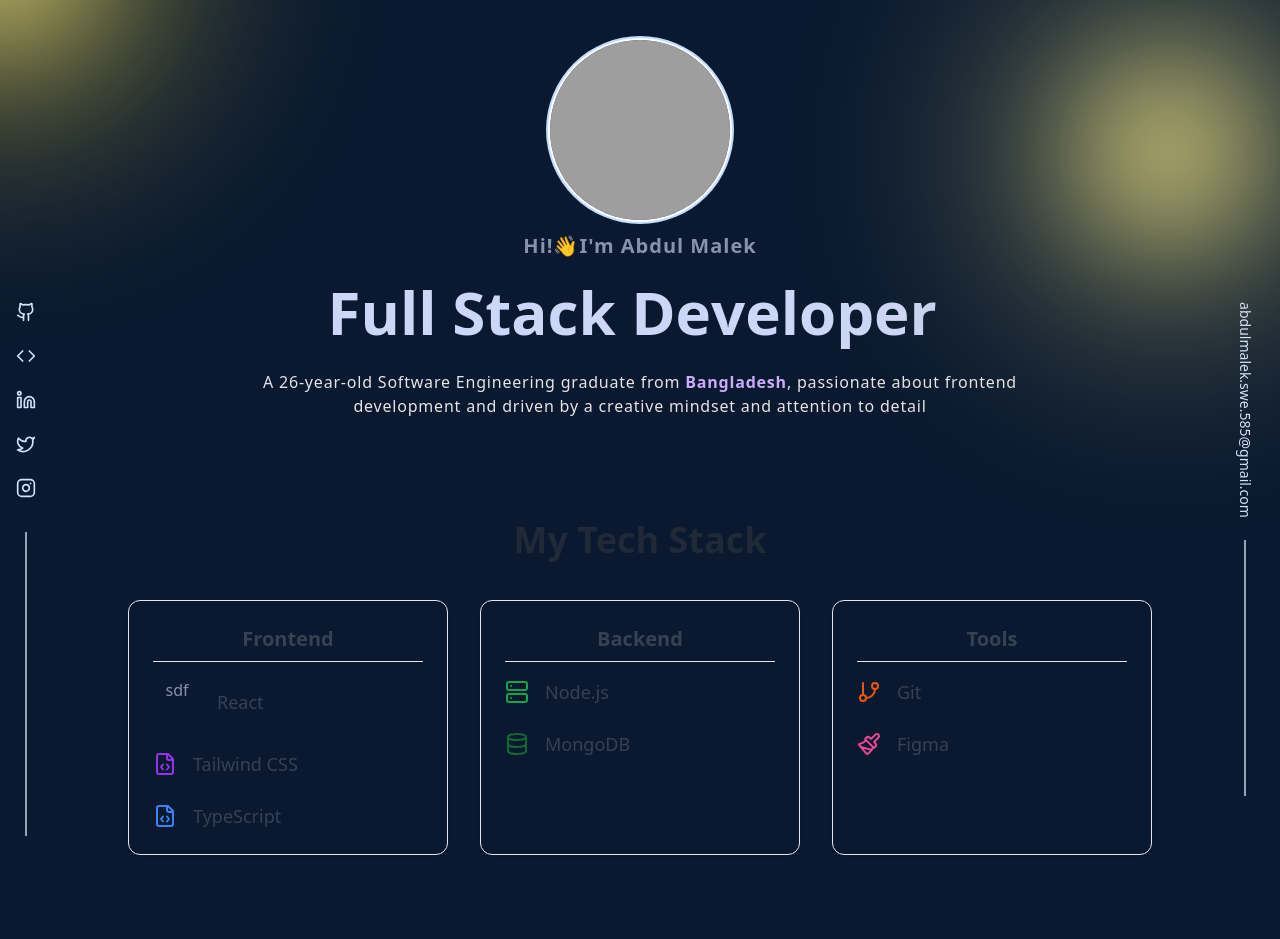
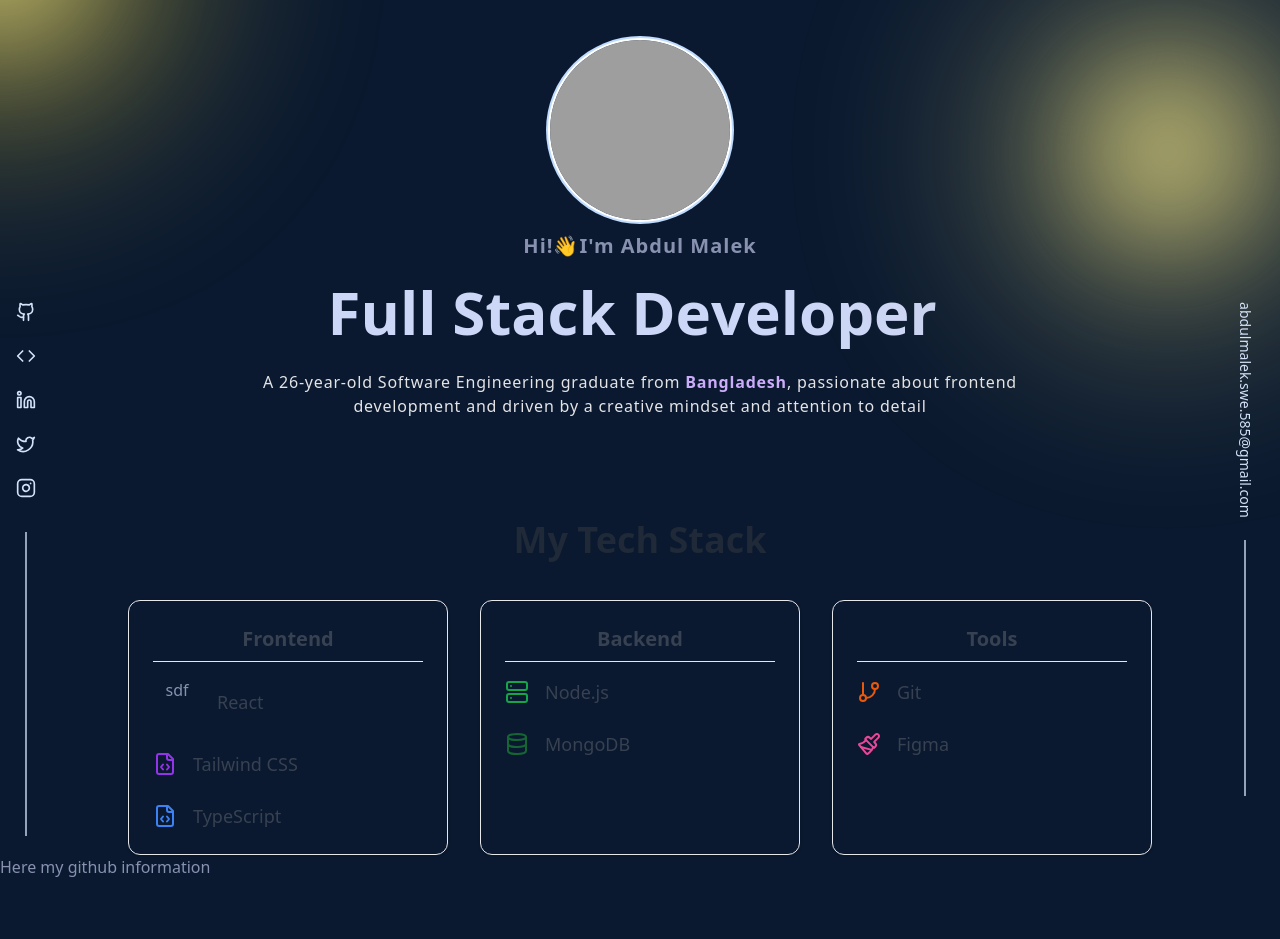
Before and after one commit to Arpit8126/Portfolio_site, a Next.js app: page / in a window 1280 px wide. Shown: the top 939 px of the page. Built offline with nearby package versions, Linux system fonts and the light colour scheme; grey boxes are pictures that could not be loaded.

Commit message:
fix:technical section issue

```diff
--- a/src/components/skill/Skill.tsx
+++ b/src/components/skill/Skill.tsx
@@ -12,6 +12,7 @@ import {
 export default function Skills() {
   return (
     <section className="   ">
+
       <div className="max-w-5xl mx-auto text-center">
         <h2 className="text-4xl font-bold mb-10 text-gray-800">My Tech Stack</h2>
 
@@ -85,6 +86,14 @@ export default function Skills() {
           </div>
         </div>
       </div>
+       {/* github technical  */}
+      <GithubContribute/>
     </section>
   );
 }
+
+const GithubContribute = () =>{
+  return(
+    <>Here my github information </>
+  )
+}
--- a/src/pages/index.tsx
+++ b/src/pages/index.tsx
@@ -10,7 +10,6 @@ const Home = () => {
   return (
     <>
       <Cursor />
-
       <PageLayout>
         <About />
       </PageLayout>
```
